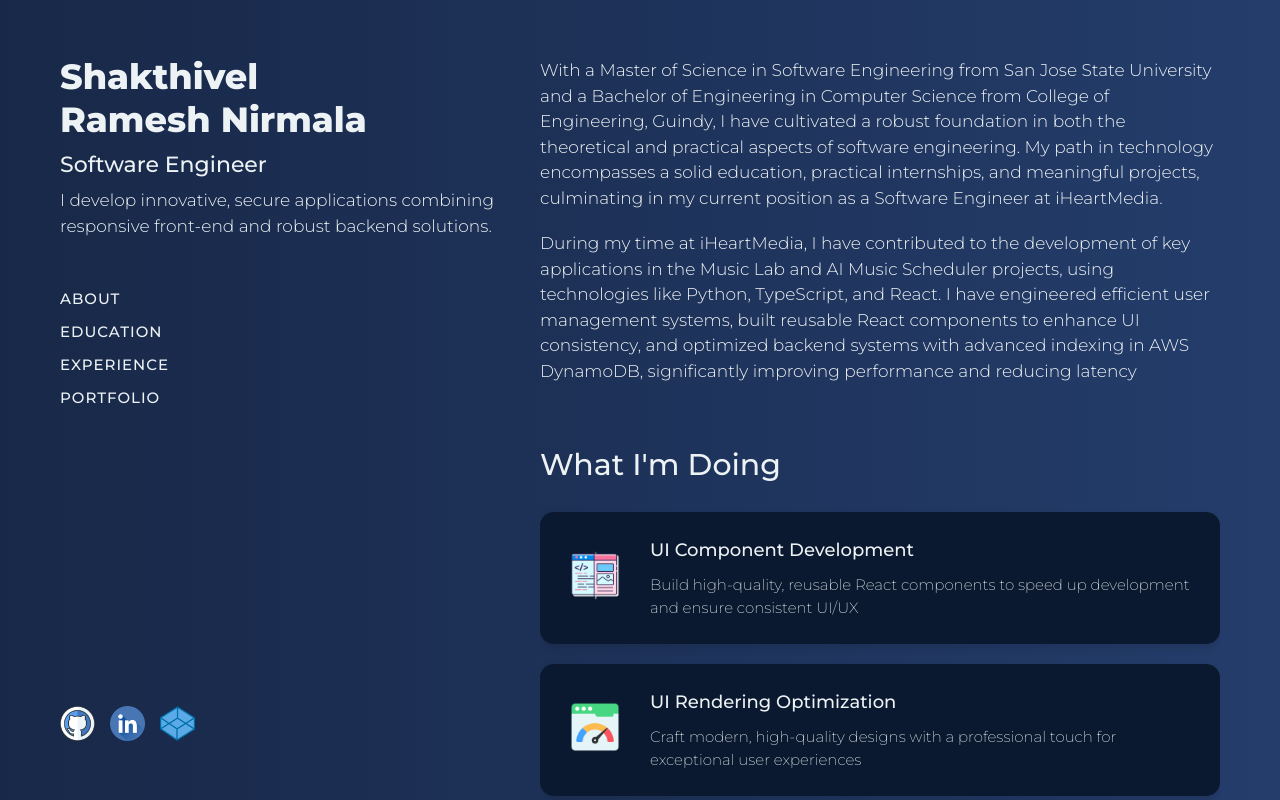
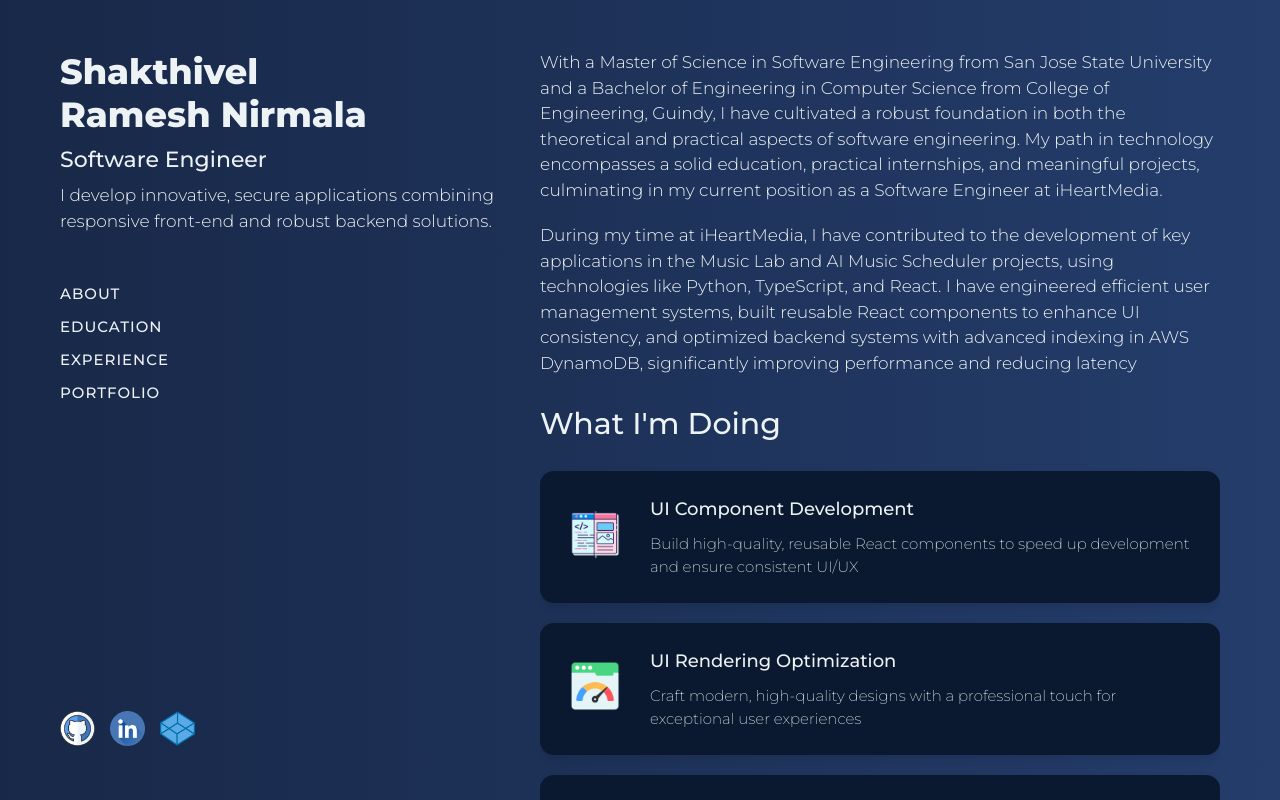
Before and after one commit to shakthivel-rn/personal-portfolio, a Next.js app: page / in a window 1280 px wide. Shown: the top 800 px of the page. Built offline with nearby package versions, Linux system fonts and the light colour scheme.

Commit message:
Changed aligment of components

```diff
--- a/app/components/Components.module.css
+++ b/app/components/Components.module.css
@@ -7,7 +7,7 @@
 }
 
 .section {
-    padding-top: 58px;
+    padding-top: 25px;
     display: flex;
     flex-direction: column;
     row-gap: 25px;
--- a/app/components/Sidebar/Sidebar.module.css
+++ b/app/components/Sidebar/Sidebar.module.css
@@ -4,7 +4,7 @@
     position: fixed;
     height: 100vh;
     max-width: 480px;
-    padding: 55px 20px 55px 20px;
+    padding: 50px 20px 50px 20px;
     justify-content: space-between;
 }
 
--- a/app/layout.module.css
+++ b/app/layout.module.css
@@ -7,6 +7,6 @@
 }
 
 .content {
-    padding: 58px 20px 58px 20px;
+    padding: 50px 20px 50px 20px;
     line-height: 1.5;
 }
```
